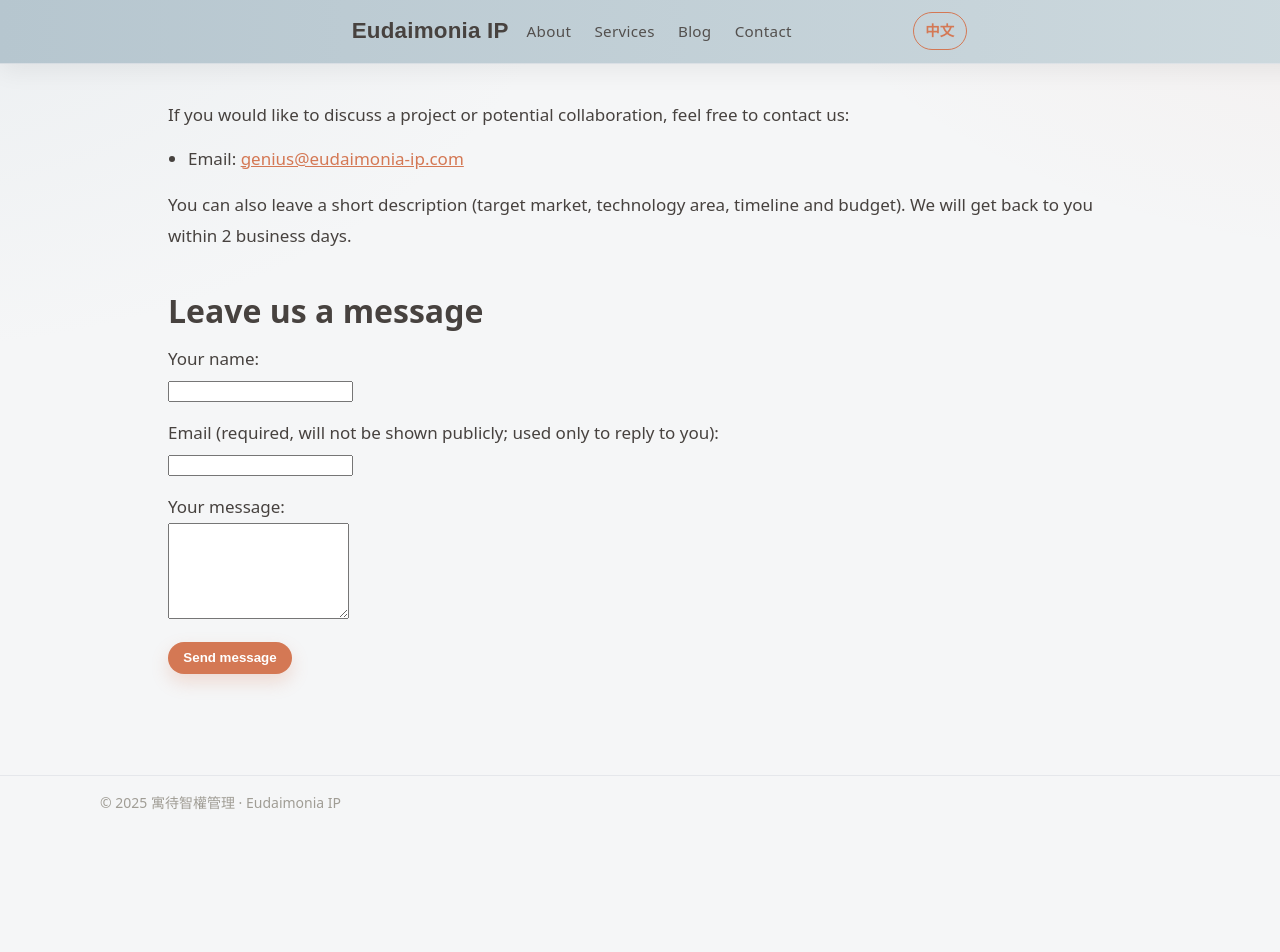
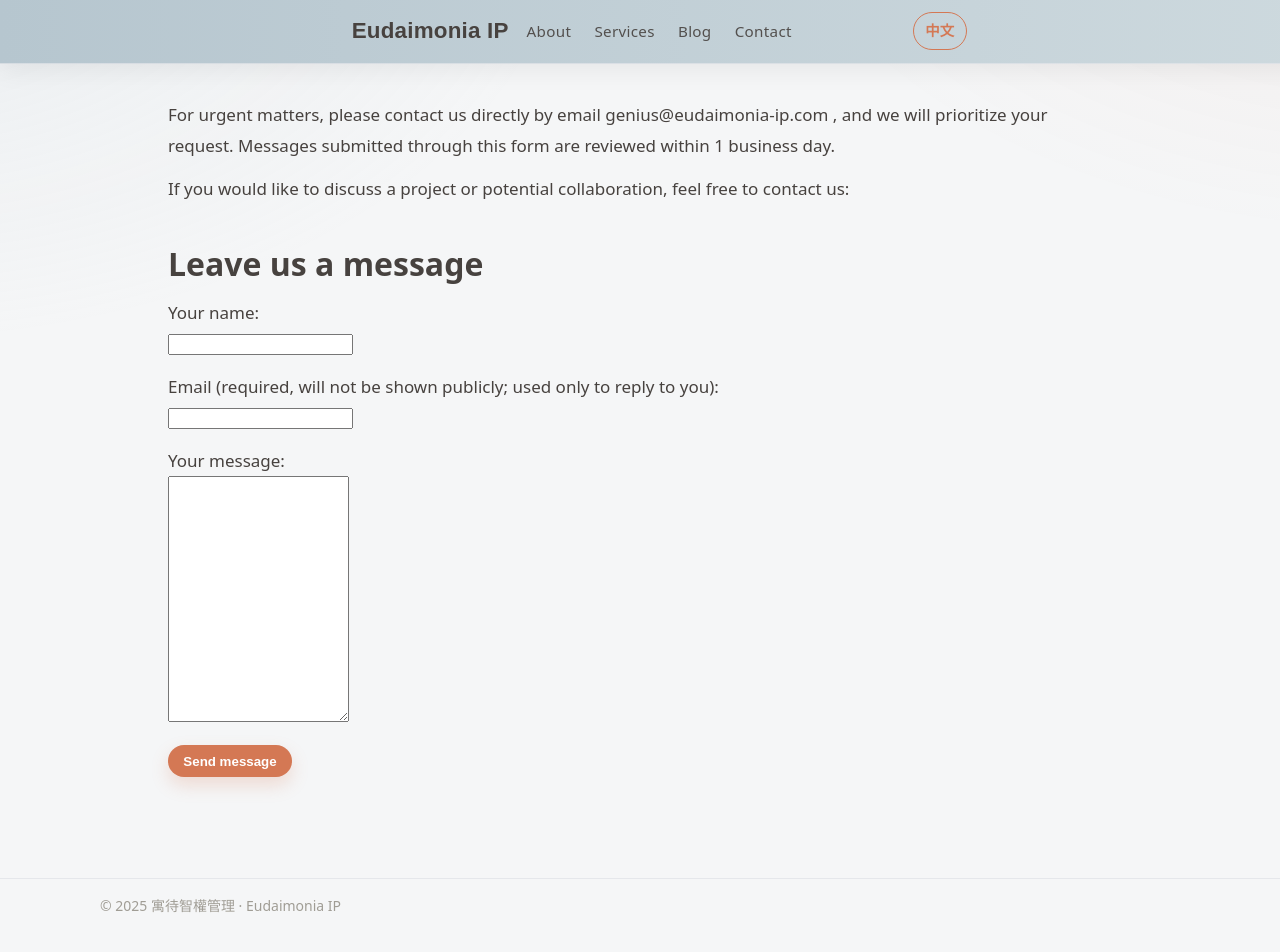
Before and after one commit to nuancenil/udipconsult, a Jekyll site: the page built from en/contact.md, in a window 1280 px wide and 964 px high. Shown: the top 952 px of the window. Built offline with Jekyll 4.4.1, drawn with Linux system fonts in a browser that asks for light colours; comment, search, counter and statistics services are not loaded.

```diff
--- a/en/contact.md
+++ b/en/contact.md
@@ -6,15 +6,14 @@
 permalink: /en/contact/
 ---
 
+For urgent matters, please contact us directly by email
+genius@eudaimonia-ip.com
+, and we will prioritize your request.
+Messages submitted through this form are reviewed within 1 business day.
+
 If you would like to discuss a project or potential collaboration, feel free to contact us:
 
-- Email: [genius@eudaimonia-ip.com](mailto:genius@eudaimonia-ip.com)
-
-You can also leave a short description (target market, technology area, timeline and budget).
-We will get back to you within 2 business days.
-
 ## Leave us a message
-
 
 <form id="comment-form">
   <p>
@@ -55,7 +54,8 @@
         name="message"
         required
         maxlength="500"
-        rows="6"></textarea>
+        rows="6"
+        style="height: 240px;"></textarea>
     </label>
   </p>
   <p>
```
Also changed, not shown: contact.md (+4 -1 lines).
